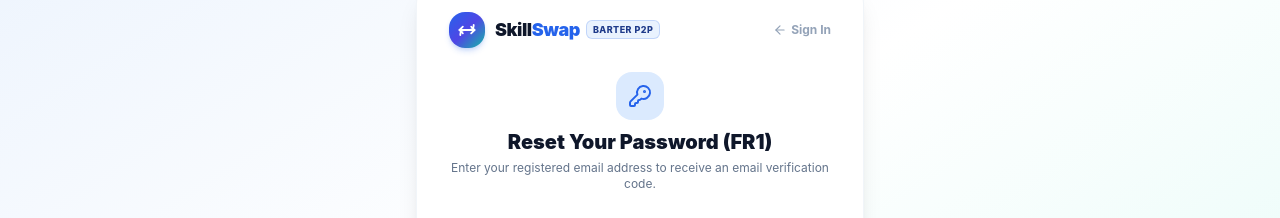
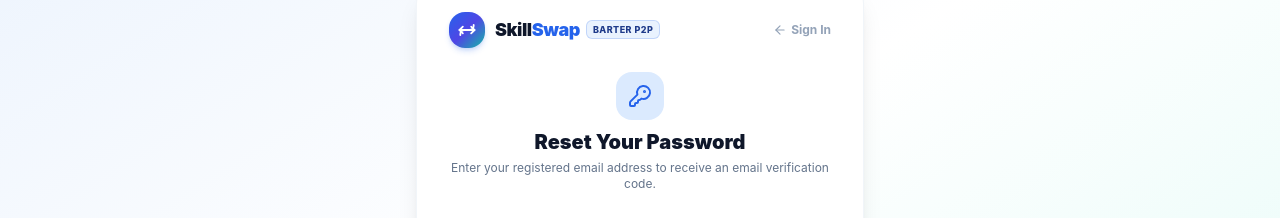
Before and after one commit to Shahbazali2001/skill-swap-mern, a React (Vite) app in the folder client/: page /forgot-password in a window 1280 px wide. Shown: the part 199-417 px from the top of the page. Built offline with nearby package versions, Linux system fonts and the light colour scheme; no server answers.

Commit message:
fixes forgot password

```diff
--- a/client/src/pages/ForgotPassword.jsx
+++ b/client/src/pages/ForgotPassword.jsx
@@ -114,9 +114,7 @@ export default function ForgotPassword() {
             <KeyRound className="w-6 h-6" />
           </div>
           <h1 className="text-xl font-black text-slate-900">
-            {step === 1
-              ? "Reset Your Password (FR1)"
-              : "Enter Verification Code"}
+            {step === 1 ? "Reset Your Password " : "Enter Verification Code"}
           </h1>
           <p className="text-xs text-slate-500 mt-1">
             {step === 1
```
